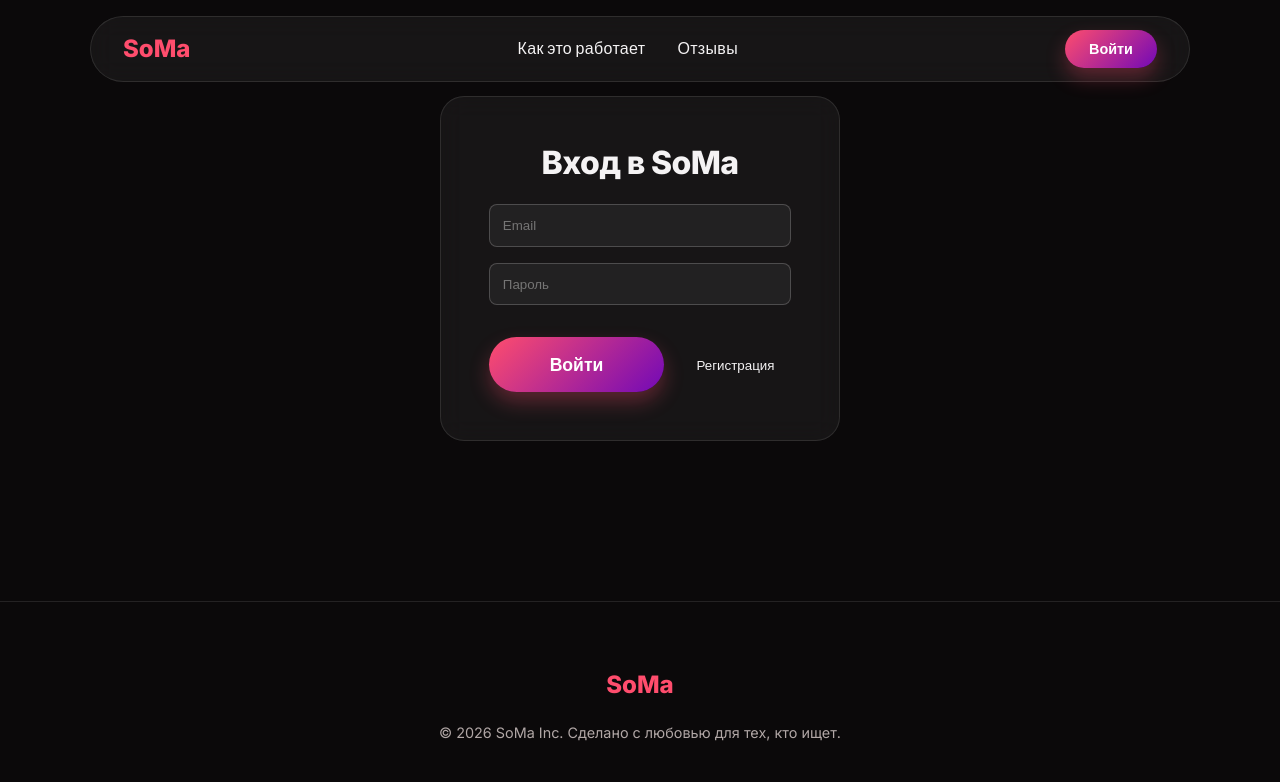
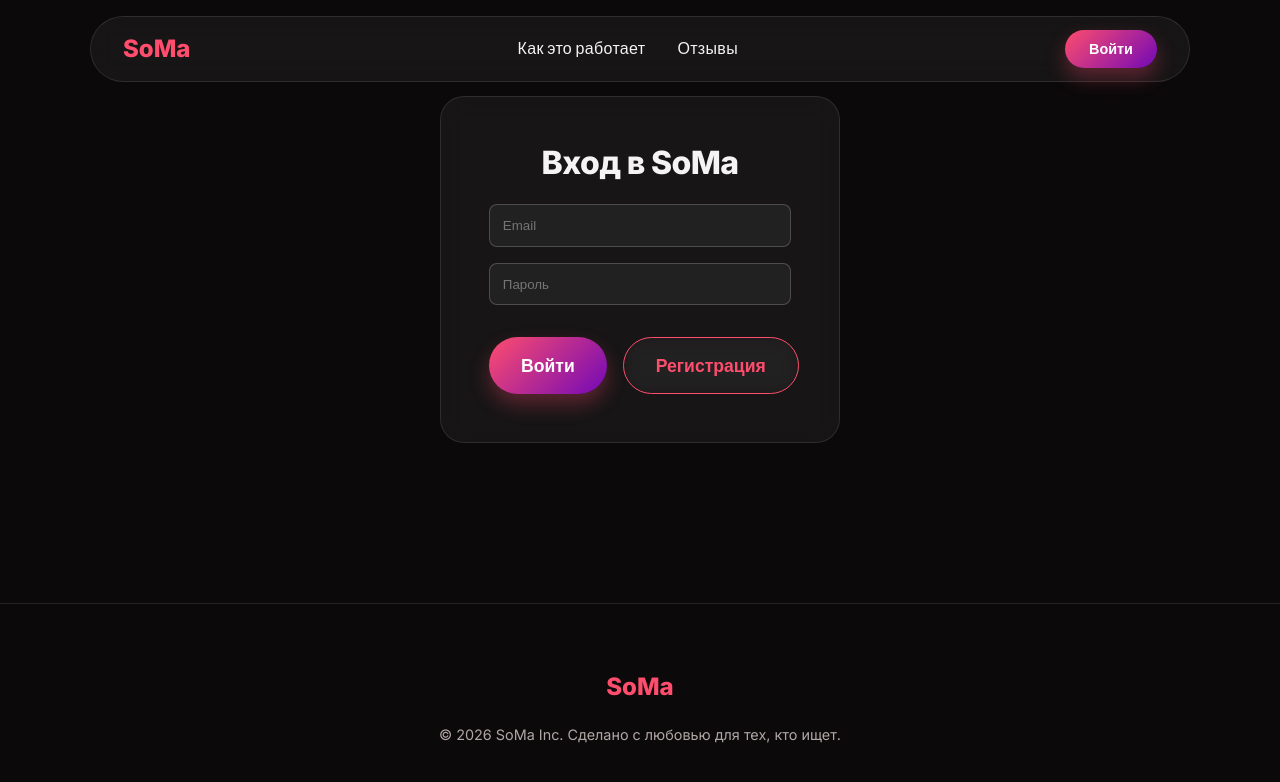
Before and after one commit to barrtmos/SoMa, a React (Vite) app: page /auth in a window 1280 px wide. Shown: the top 782 px of the page. Built offline with nearby package versions, Linux system fonts and the light colour scheme; no server answers.

Commit message:
fix: button registration

```diff
--- a/src/index.css
+++ b/src/index.css
@@ -2,7 +2,10 @@
 
 :root {
     --primary: #ff4d6d;
+    --primary-color: var(--primary);
+    /* Alias for consistency across pages */
     --primary-hover: #ff758f;
+    --primary-hover-color: var(--primary-hover);
     --secondary: #7209b7;
     --accent: #4cc9f0;
     --background: #0b090a;
@@ -13,7 +16,8 @@
     --glass-border: rgba(255, 255, 255, 0.1);
     --font-family: 'Inter', sans-serif;
     --font-nav: 'Outfit', sans-serif;
-    --text-warm: #faedcd; /* Теплый бежевый/слоновая кость */
+    --text-warm: #faedcd;
+    /* Теплый бежевый/слоновая кость */
 }
 
 * {
@@ -74,6 +78,9 @@ img {
 }
 
 .btn-primary {
+    display: inline-block;
+    text-align: center;
+    cursor: pointer;
     background: linear-gradient(135deg, var(--primary), var(--secondary));
     color: white;
     padding: 1rem 2rem;
@@ -86,6 +93,45 @@ img {
 .btn-primary:hover {
     transform: translateY(-2px);
     box-shadow: 0 15px 30px rgba(255, 77, 109, 0.4);
+}
+
+.btn-secondary {
+    display: inline-block;
+    text-align: center;
+    cursor: pointer;
+    background: rgba(255, 255, 255, 0.05);
+    color: white;
+    padding: 1rem 2rem;
+    border-radius: 50px;
+    font-weight: 600;
+    font-size: 1.1rem;
+    border: 1px solid rgba(255, 255, 255, 0.1);
+    backdrop-filter: blur(10px);
+}
+
+.btn-secondary:hover {
+    background: rgba(255, 255, 255, 0.1);
+    transform: translateY(-2px);
+    border-color: rgba(255, 255, 255, 0.2);
+}
+
+.btn-danger {
+    display: inline-block;
+    text-align: center;
+    cursor: pointer;
+    background: #ff4b2b;
+    color: white;
+    padding: 1rem 2rem;
+    border-radius: 50px;
+    font-weight: 600;
+    font-size: 1.1rem;
+    box-shadow: 0 10px 20px rgba(255, 75, 43, 0.2);
+}
+
+.btn-danger:hover {
+    background: #ff6045;
+    transform: translateY(-2px);
+    box-shadow: 0 15px 30px rgba(255, 75, 43, 0.3);
 }
 
 .gradient-text {
--- a/src/pages/ProfilePage.jsx
+++ b/src/pages/ProfilePage.jsx
@@ -86,7 +86,7 @@ const ProfilePage = () => {
                                 <button className="btn-secondary" onClick={() => navigate('/profile/edit')}>
                                     Редактировать
                                 </button>
-                                <button className="btn-primary" style={{ background: '#ff4b2b' }} onClick={handleSignOut}>
+                                <button className="btn-danger" onClick={handleSignOut}>
                                     Выйти
                                 </button>
                             </div>
```
